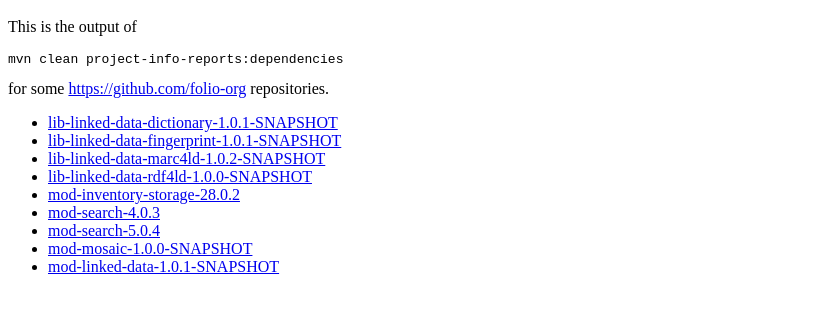
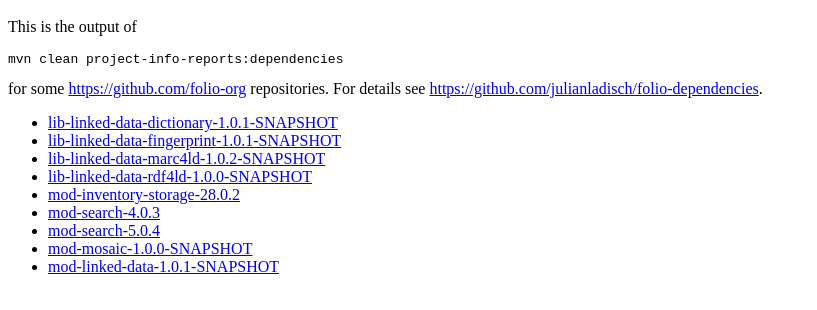
Before and after one commit to julianladisch/folio-dependencies, a plain HTML site: page index.html in a window 1280 px wide. Shown: the part 48-358 px from the top of the page, without its empty margins (0-817 px from the left). Drawn offline with Linux system fonts and the light colour scheme.

Commit message:
Expand documentation how to create the files

```diff
--- a/index.html
+++ b/index.html
@@ -5,7 +5,7 @@
 
 <p>This is the output of <pre>mvn clean project-info-reports:dependencies</pre> for some
 <a href="https://github.com/folio-org">https://github.com/folio-org</a>
-repositories.
+repositories. For details see <a href="https://github.com/julianladisch/folio-dependencies">https://github.com/julianladisch/folio-dependencies</a>.
 </p>
 
 <ul>
```
Also changed, not shown: 1 other file.
